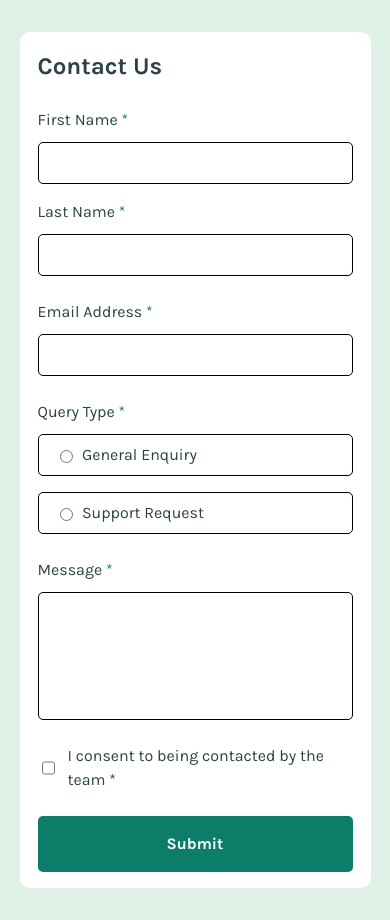
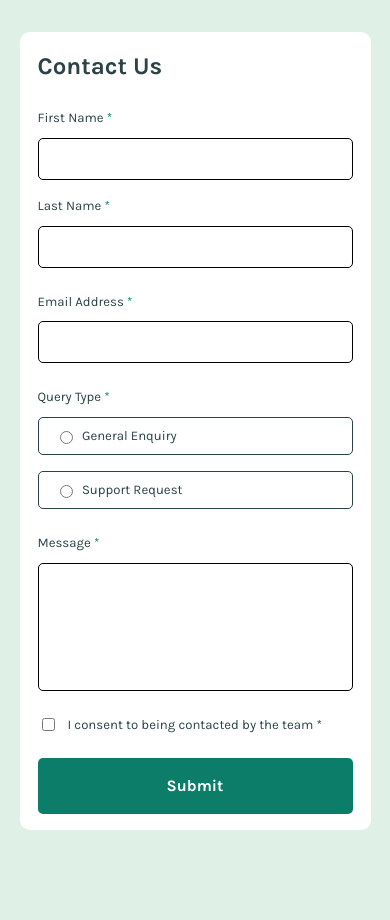
Before and after one commit to Jithin-b-p/contact-form-main, a React (Vite) app: page / in a window 390 px wide. After the commit the page ends 862 px from the top, so only its background shows below. Built offline with nearby package versions, Linux system fonts and the light colour scheme.

Commit message:
adding responsiveness

```diff
--- a/src/components/CustomradioField.tsx
+++ b/src/components/CustomradioField.tsx
@@ -15,7 +15,7 @@ const Container = styled.div`
   display: flex;
   gap: 0.4rem;
   align-items: center;
-  border: 1px solid black;
+  border: 0.2px solid hsl(var(--clr-neutral-300));
   border-radius: 5px;
 
   & > input:checked {
@@ -24,6 +24,11 @@ const Container = styled.div`
 `;
 const Label = styled.label`
   cursor: pointer;
+  @media screen and (max-width: 26.5625em) {
+    & {
+      font-size: 0.825rem;
+    }
+  }
 `;
 
 export default CustomRadioField;
--- a/src/components/Field.tsx
+++ b/src/components/Field.tsx
@@ -23,7 +23,13 @@ const Container = styled.div<StyledContainerProps>`
   flex-direction: ${(props) => (props.row ? "row" : "column")};
   gap: 0.625rem;
 `;
-const Label = styled.label``;
+const Label = styled.label`
+  @media screen and (max-width: 26.5625em) {
+    & {
+      font-size: 0.825rem;
+    }
+  }
+`;
 const Error = styled.span`
   margin-block-start: 0.5rem;
   display: block;
```
